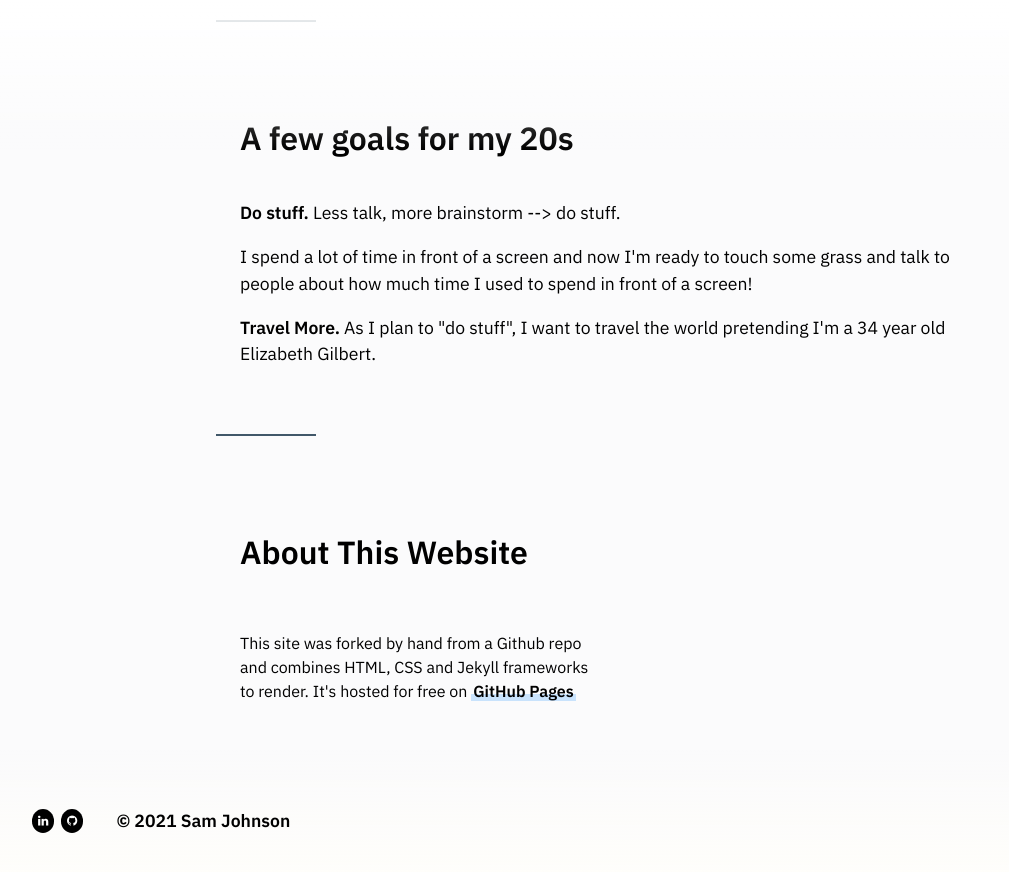
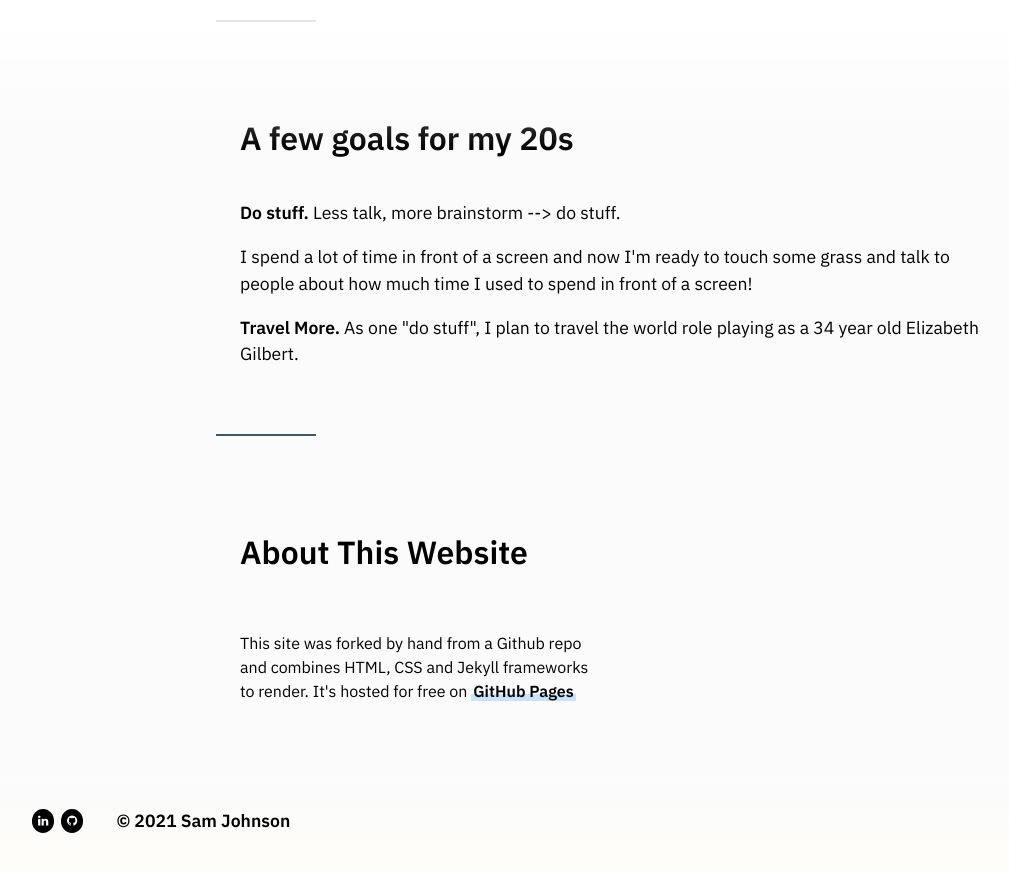
Before and after one commit to sammyj-me/sammyj-me.github.io, a Jekyll site: the page built from about/index.html, in a window 1280 px wide and 900 px high, scrolled down 2094 px. Shown: the top 872 px of the window, without its empty margins (16-1025 px from the left). Built offline with Jekyll 4.4.1, drawn with Linux system fonts in a browser that asks for light colours.

Commit message:
Update index.html

```diff
--- a/about/index.html
+++ b/about/index.html
@@ -115,7 +115,7 @@ title: About
         <strong>Do stuff.</strong> Less talk, more brainstorm --> do stuff.
         <p>I spend a lot of time in front of a screen and now I'm ready to touch some grass and talk to people about how much time I used to spend in front of a screen!</p>
      <p>
-        <strong>Travel More.</strong> As I plan to "do stuff", I want to travel the world pretending I'm a 34 year old Elizabeth Gilbert.
+        <strong>Travel More.</strong> As one "do stuff", I plan to travel the world role playing as a 34 year old Elizabeth Gilbert.
     <!--
     <p>
         <strong>Become better at putting myself out there.</strong> I have always struggled with talking about myself and my interests with other people, and this has led to a few
```
